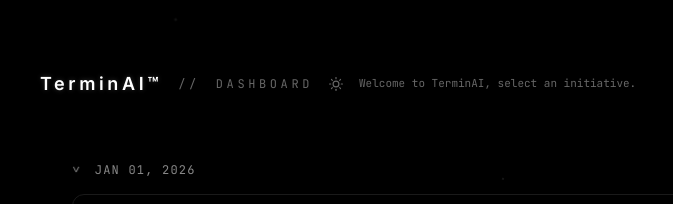
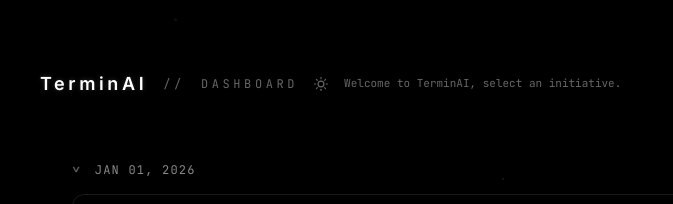
Before and after one commit to officialhelsing/TerminAI, a plain HTML site: page index.html in a window 1280 px wide. Shown: the part 186-390 px from the top of the page, 216-889 px from the left. Drawn offline with nearby package versions, Linux system fonts and the light colour scheme.

Commit message:
Update index.html

```diff
--- a/index.html
+++ b/index.html
@@ -3,7 +3,7 @@
 <head>
     <meta charset="UTF-8">
     <meta name="viewport" content="width=device-width, initial-scale=1.0">
-    <title>TerminAI™ // Dashboard</title>
+    <title>TerminAI // Dashboard</title>
     <script src="https://cdn.tailwindcss.com"></script>
     <link rel="preconnect" href="https://fonts.googleapis.com">
     <link rel="preconnect" href="https://fonts.gstatic.com" crossorigin>
@@ -393,7 +393,7 @@
         <!-- Global Header -->
         <header class="flex flex-row flex-wrap items-center gap-3 sm:gap-4 mb-16 ml-2 sm:ml-4 z-50">
             <button onclick="triggerSystemDissolve('quote')" class="font-sans font-bold tracking-[0.2em] text-base sm:text-lg text-black dark:text-white lightning-charge hover:text-gray-600 dark:hover:text-gray-300 transition-colors duration-300 cursor-pointer outline-none leading-none inline-block relative" title="Read the Archives">
-                TerminAI™
+                TerminAI
             </button>
             <button onclick="triggerSystemDissolve('word')" class="font-techno font-medium tracking-[0.3em] text-[10px] sm:text-xs text-gray-500 dark:text-[#666666] hover:text-cyan-600 dark:hover:text-cyan-400 hover:drop-shadow-[0_0_8px_rgba(6,182,212,0.8)] transition-all duration-300 cursor-pointer outline-none leading-none inline-block" title="Word of the Day">
                 //
```
